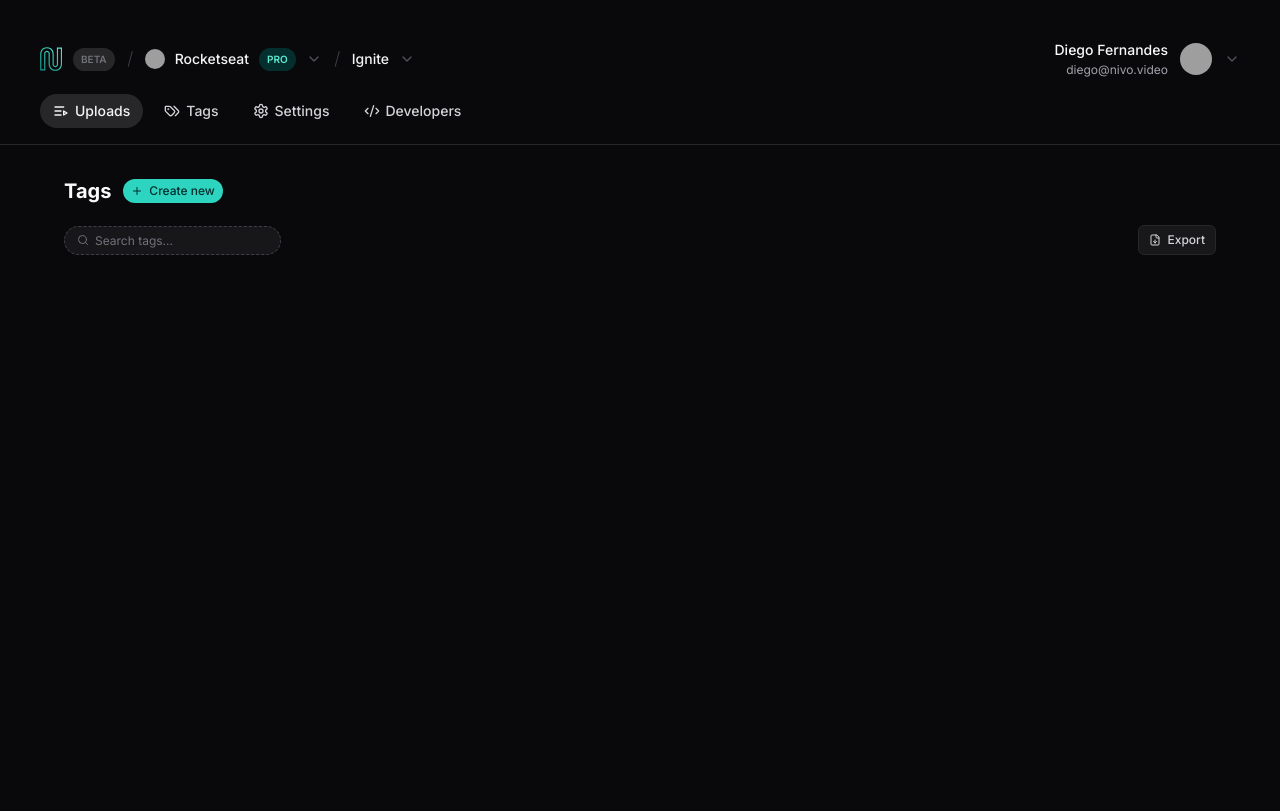
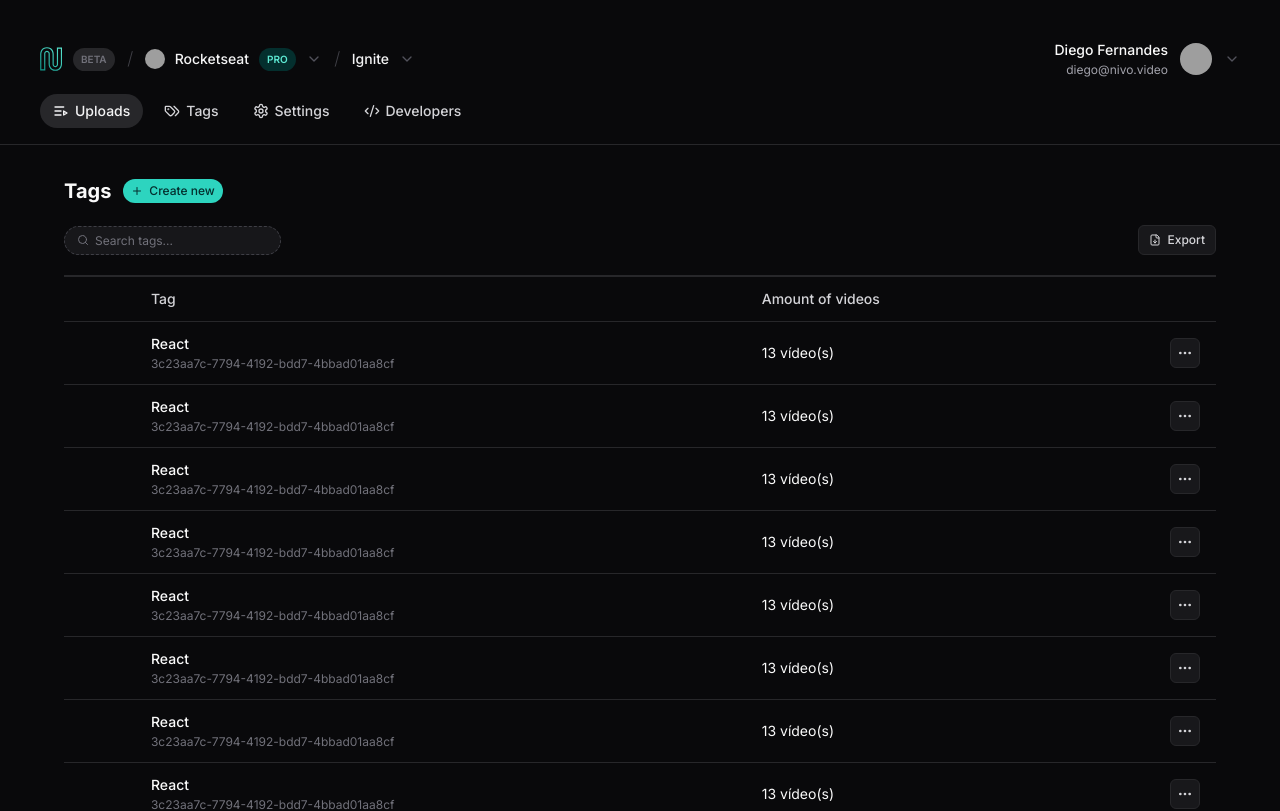
Before and after one commit to PabloXT14/react-na-pratica, a React (Vite) app: page / in a window 1280 px wide. Shown: the top 811 px of the page. Built offline with nearby package versions, Linux system fonts and the light colour scheme; grey boxes are pictures that could not be loaded.

Commit message:
feat: create base content list

```diff
--- a/src/app.tsx
+++ b/src/app.tsx
@@ -1,8 +1,16 @@
-import { FileDown, Plus, Search } from 'lucide-react'
+import { FileDown, MoreHorizontal, Plus, Search } from 'lucide-react'
 import { Header } from './components/header'
 import { Tabs } from './components/tabs'
 import { Button } from './components/ui/button'
 import { Control, Input } from './components/ui/input'
+import {
+  Table,
+  TableBody,
+  TableCell,
+  TableHead,
+  TableHeader,
+  TableRow,
+} from './components/ui/table'
 
 export function App() {
   return (
@@ -34,6 +42,39 @@ export function App() {
             Export
           </Button>
         </div>
+
+        {/* Content List */}
+        <Table>
+          <TableHeader>
+            <TableRow>
+              <TableHead></TableHead>
+              <TableHead>Tag</TableHead>
+              <TableHead>Amount of videos</TableHead>
+              <TableHead></TableHead>
+            </TableRow>
+          </TableHeader>
+          <TableBody>
+            {Array.from({ length: 10 }).map((_, i) => (
+              <TableRow key={`item-${i}`}>
+                <TableCell></TableCell>
+                <TableCell>
+                  <div className="flex flex-col gap-0.5">
+                    <span className="font-medium">React</span>
+                    <span className="text-xs text-zinc-500">
+                      3c23aa7c-7794-4192-bdd7-4bbad01aa8cf
+                    </span>
+                  </div>
+                </TableCell>
+                <TableCell>13 vídeo(s)</TableCell>
+                <TableCell className="text-right">
+                  <Button size="icon">
+                    <MoreHorizontal className="size-4" />
+                  </Button>
+                </TableCell>
+              </TableRow>
+            ))}
+          </TableBody>
+        </Table>
       </main>
     </div>
   )
```
